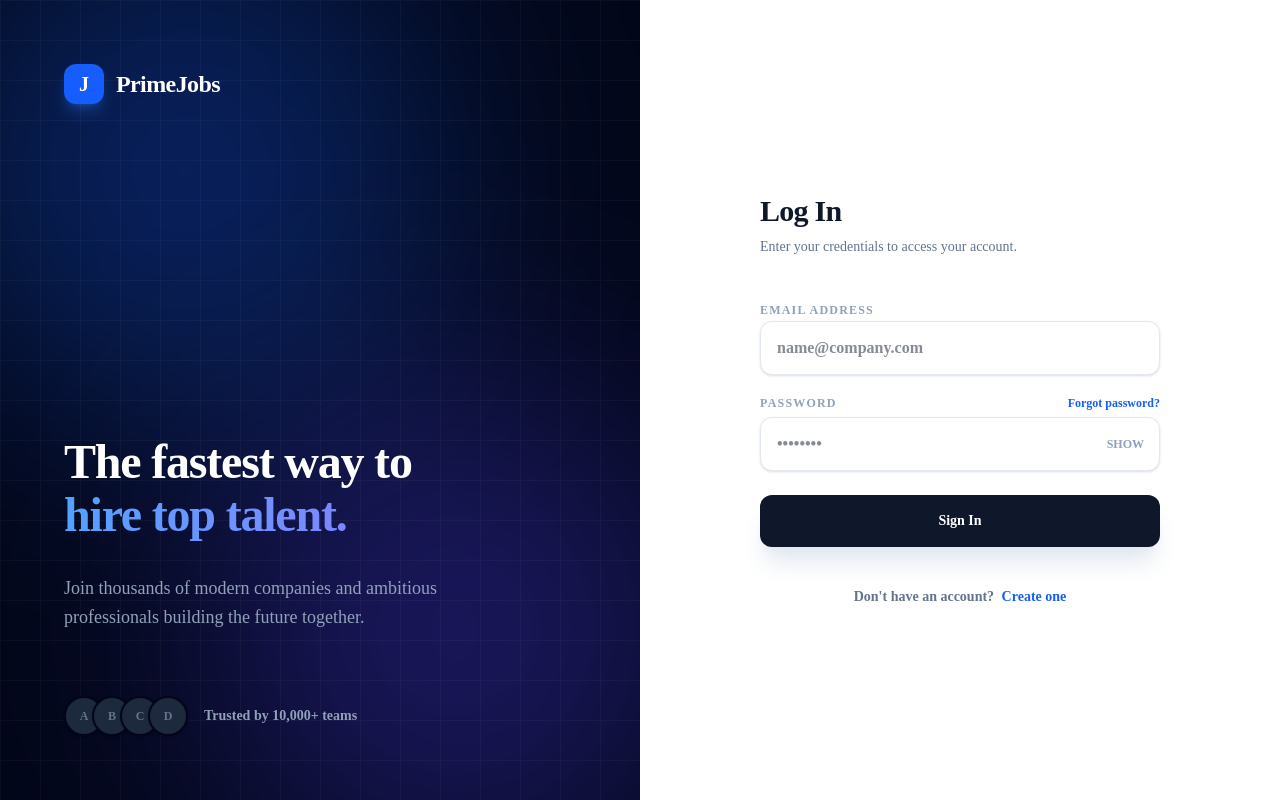
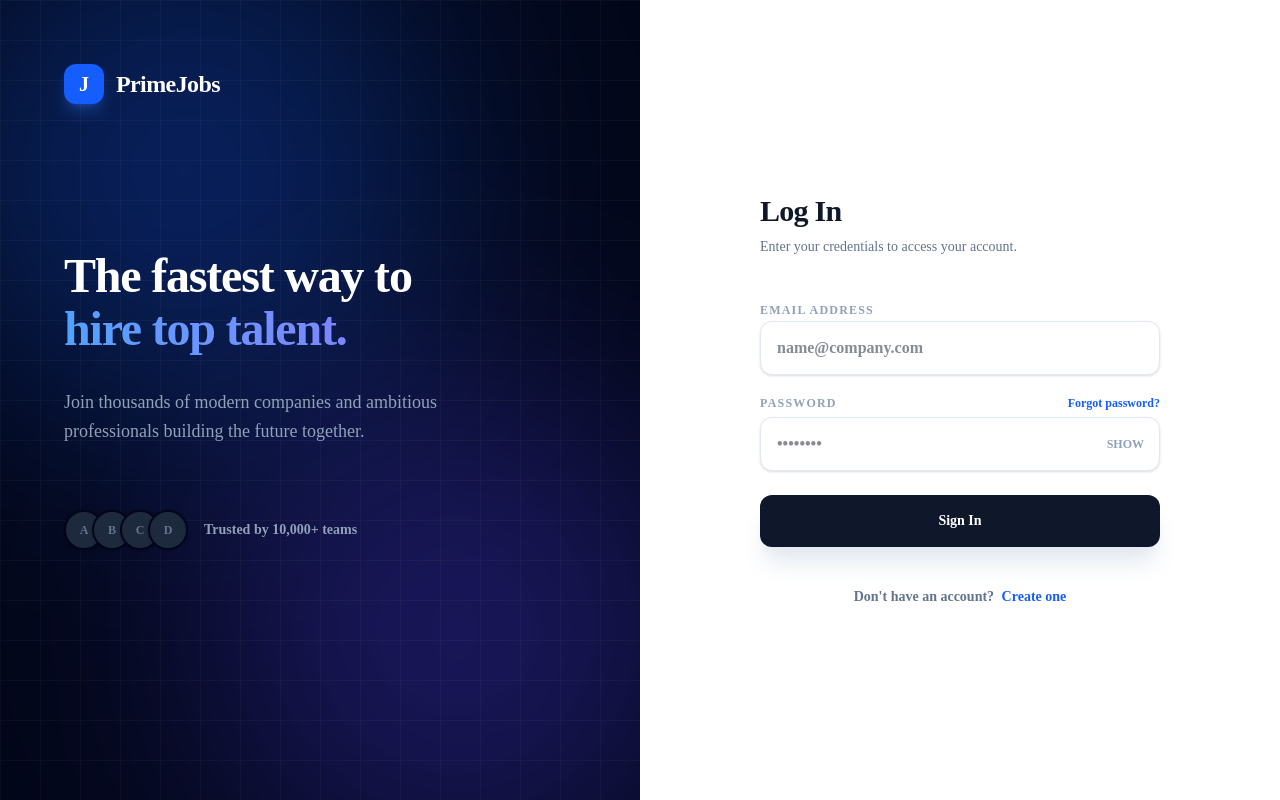
Before and after one commit to Hariom88/Job-Portal, a React (Vite) app in the folder frontend/: page /login in a window 1280 px wide. Built offline with nearby package versions, Linux system fonts and the light colour scheme.

Commit message:
Fix: Backend startup timeout and UI alignment for Auth pages

```diff
--- a/frontend/src/pages/AuthPages.jsx
+++ b/frontend/src/pages/AuthPages.jsx
@@ -41,7 +41,7 @@ export function LoginPage() {
   return (
     <div className="min-h-screen flex bg-white font-['Outfit']">
       {/* Left Panel - Brand / Visual */}
-      <div className="hidden lg:flex lg:w-1/2 relative bg-slate-950 overflow-hidden flex-col justify-between p-16">
+      <div className="hidden lg:flex lg:w-1/2 relative bg-slate-950 overflow-hidden flex-col justify-center p-16">
         {/* Abstract Background Elements */}
         <div className="absolute top-[-10%] left-[-10%] w-[500px] h-[500px] bg-blue-600/30 rounded-full blur-[120px] mix-blend-screen pointer-events-none"></div>
         <div className="absolute bottom-[-10%] right-[-10%] w-[500px] h-[500px] bg-indigo-600/30 rounded-full blur-[120px] mix-blend-screen pointer-events-none"></div>
@@ -49,8 +49,8 @@ export function LoginPage() {
         {/* Grid Overlay */}
         <div className="absolute inset-0 opacity-[0.03]" style={{ backgroundImage: 'linear-gradient(#ffffff 1px,transparent 1px),linear-gradient(90deg,#ffffff 1px,transparent 1px)', backgroundSize: '40px 40px' }}></div>
 
-        {/* Brand */}
-        <Link to="/" className="relative z-10 flex items-center gap-3 no-underline text-white">
+        {/* Brand - Fixed top */}
+        <Link to="/" className="absolute top-16 left-16 z-10 flex items-center gap-3 no-underline text-white">
           <div className="w-10 h-10 bg-blue-600 rounded-xl flex items-center justify-center font-black text-xl shadow-lg shadow-blue-500/30">J</div>
           <span className="text-2xl font-black tracking-tight">PrimeJobs</span>
         </Link>
@@ -196,12 +196,13 @@ export function SignupPage() {
     <div className="min-h-screen flex bg-white font-['Outfit']">
 
       {/* Left Panel - Brand / Visual */}
-      <div className="hidden lg:flex lg:w-1/2 relative bg-slate-950 overflow-hidden flex-col justify-between p-16">
+      <div className="hidden lg:flex lg:w-1/2 relative bg-slate-950 overflow-hidden flex-col justify-center p-16">
         <div className="absolute top-[-10%] right-[-10%] w-[500px] h-[500px] bg-emerald-600/30 rounded-full blur-[120px] mix-blend-screen pointer-events-none"></div>
         <div className="absolute bottom-[-10%] left-[-10%] w-[500px] h-[500px] bg-blue-600/30 rounded-full blur-[120px] mix-blend-screen pointer-events-none"></div>
         <div className="absolute inset-0 opacity-[0.03]" style={{ backgroundImage: 'radial-gradient(#ffffff 1px, transparent 1px)', backgroundSize: '30px 30px' }}></div>
 
-        <Link to="/" className="relative z-10 flex items-center gap-3 no-underline text-white">
+        {/* Brand - Fixed top */}
+        <Link to="/" className="absolute top-16 left-16 z-10 flex items-center gap-3 no-underline text-white">
           <div className="w-10 h-10 bg-blue-600 rounded-xl flex items-center justify-center font-black text-xl shadow-lg shadow-blue-500/30">J</div>
           <span className="text-2xl font-black tracking-tight">PrimeJobs</span>
         </Link>
```
Also changed, not shown: 1 other file (tests, documents, lock files or other folders).
